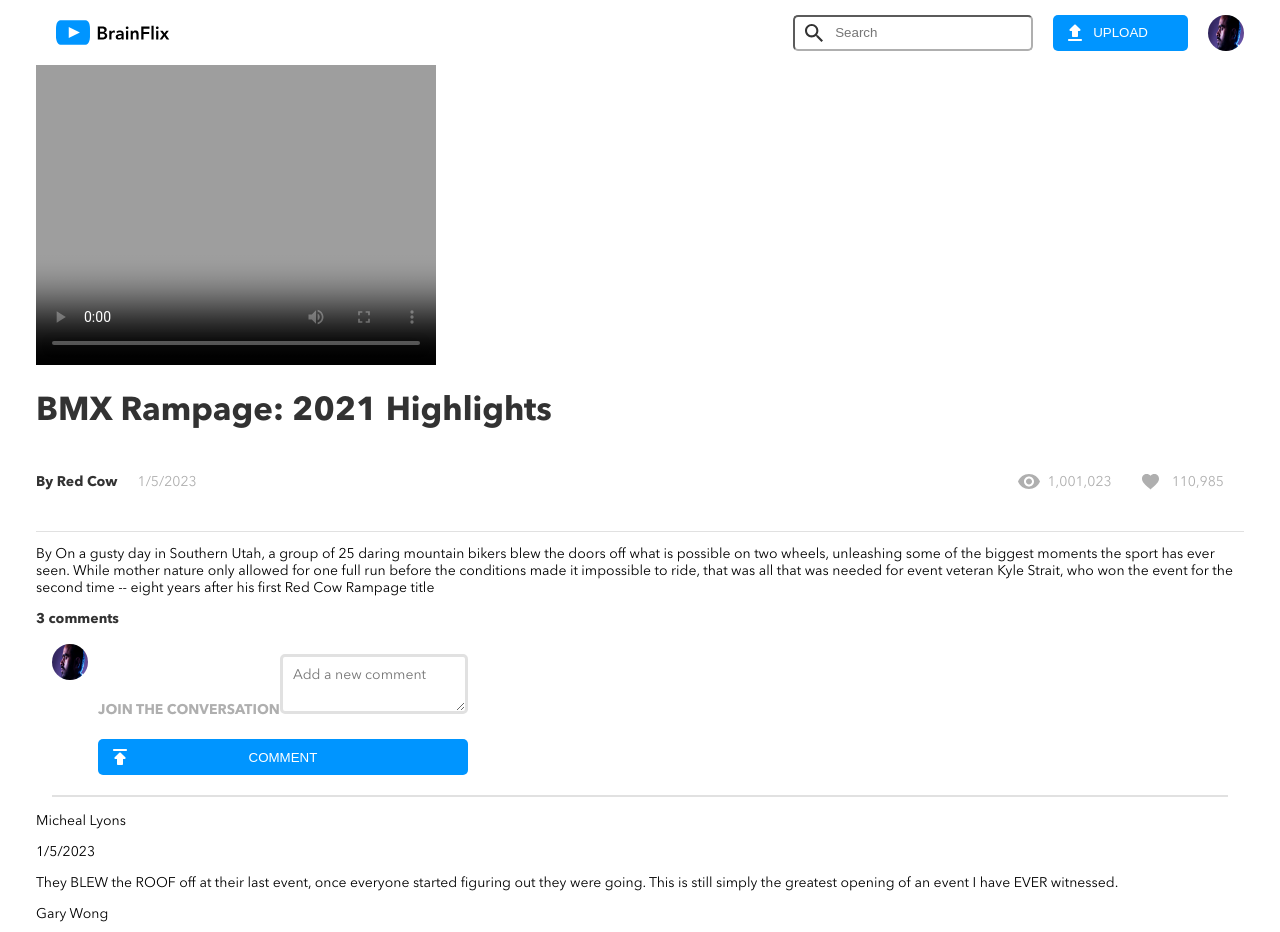
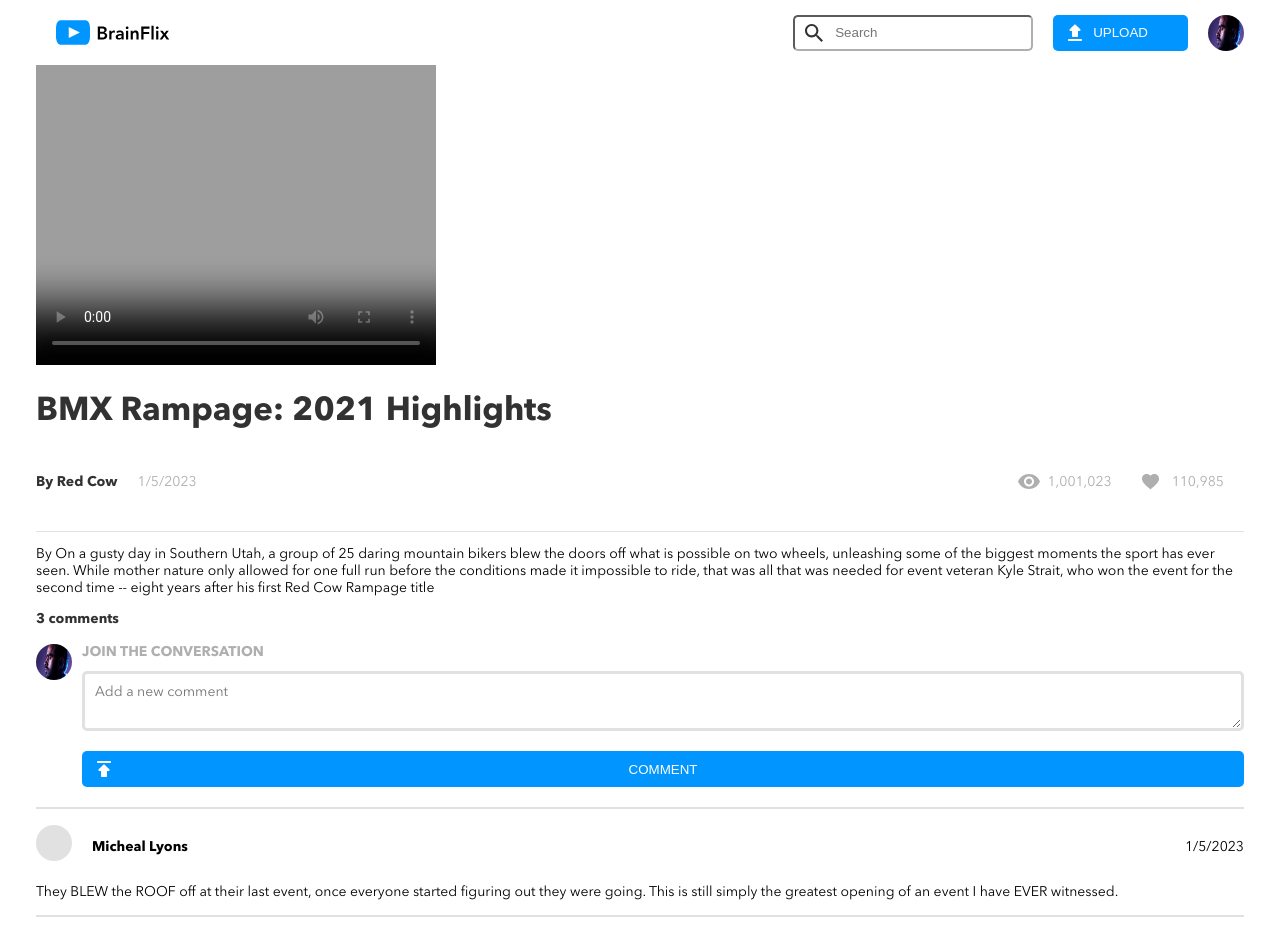
Before and after one commit to Kimberlynolsin/Brainflix-Client, a React (Create React App) app: page / in a window 1280 px wide. Shown: the top 932 px of the page. Built offline with nearby package versions, Linux system fonts and the light colour scheme.

Commit message:
Added comments comp dynamically

```diff
--- a/src/components/Comments/Comments.scss
+++ b/src/components/Comments/Comments.scss
@@ -1,7 +1,7 @@
 @use "../../styles/partials/variables" as *;
 
 .comment__form {
-  margin: 1.6rem;
+  margin-bottom: 1.6rem;
   display: flex;
   border-bottom: 0.2rem solid $mercury;
 
@@ -33,9 +33,11 @@
   &__container{
     display: flex;
     flex-direction: column;
+    flex-grow: 1;
 
     &__input{
-        width: 100%;
+        display: flex;
+        flex-direction: column;
     }
   }
 
--- a/src/components/RenderedComments/RenderedComments.js
+++ b/src/components/RenderedComments/RenderedComments.js
@@ -1,29 +1,28 @@
 import "./RenderedComments.scss";
 
 const RenderedComments = (props) => {
-
   const commentLists = props.text.comments.map((element) => {
-    const formattedDate = new Date().toLocaleDateString(element.timestamp)
+    // const formattedDate = new Date().toLocaleDateString(element.timestamp);
 
     return (
       <>
-      <div id={element.id}>
-        <p className="comment__details">{element.name}</p>
-        <p className="comment__details">{formattedDate}</p>
+        <div className="comment">
+          <div className="comment__container">
+            <div className="comment__container__icon"></div>
+            <div className="comment__container">
+              <p className="comment__container__name">{element.name}</p>
+              <p className="comment__container__details">{new Date().toLocaleDateString(element.timestamp)}</p>
             </div>
-      <div>
+          </div>
           <p className="comment__para">{element.comment}</p>
         </div>
       </>
-    )
+    );
   });
 
   return (
     <>
-      <div className="comment">
-        <div className="comment__icon"></div>
-        {commentLists}
-      </div>
+      <div>{commentLists}</div>
     </>
   );
 };
--- a/src/components/RenderedComments/RenderedComments.scss
+++ b/src/components/RenderedComments/RenderedComments.scss
@@ -0,0 +1,24 @@
+@use "../../styles/partials/variables" as *;
+
+.comment {
+    border-bottom: 0.2rem solid $mercury;
+    margin-bottom: 1.6rem;
+  &__container {
+    display: flex;
+    justify-content: space-between;
+    flex-grow: 1;
+
+    &__icon {
+      background-color: $mercury;
+      border-radius: 50%;
+      width: 3.6rem;
+      height: 3.6rem;
+      margin: 0 2rem 0 0;
+      flex-shrink: 0;
+    }
+
+    &__name {
+      font-weight: bold;
+    }
+  }
+}
--- a/src/components/VideoPlayerDiv/VideoPlayerDiv.scss
+++ b/src/components/VideoPlayerDiv/VideoPlayerDiv.scss
@@ -41,10 +41,12 @@
       background: url(../../assets/images/views.svg);
       @include icon-info;
     }
+
   }
 }
 
 .video__container__comments--count {
   font-weight: bold;
   color: $brainflix-black;
+  margin-bottom: 1.6rem;
 }
```
Lines whose indentation alone changed are shown as unchanged.
